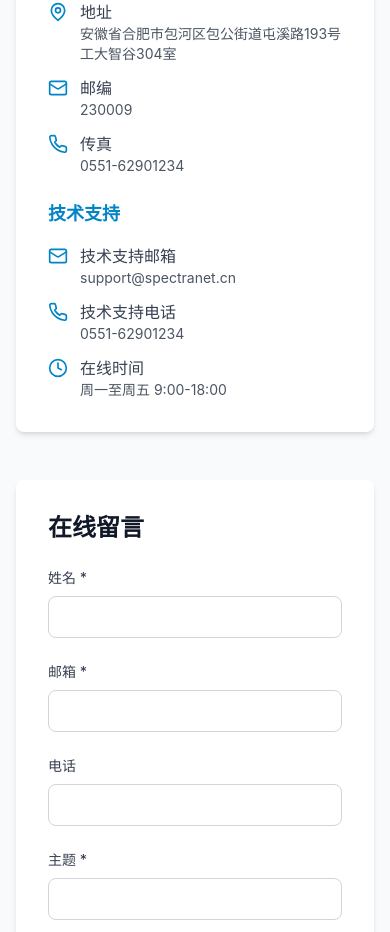
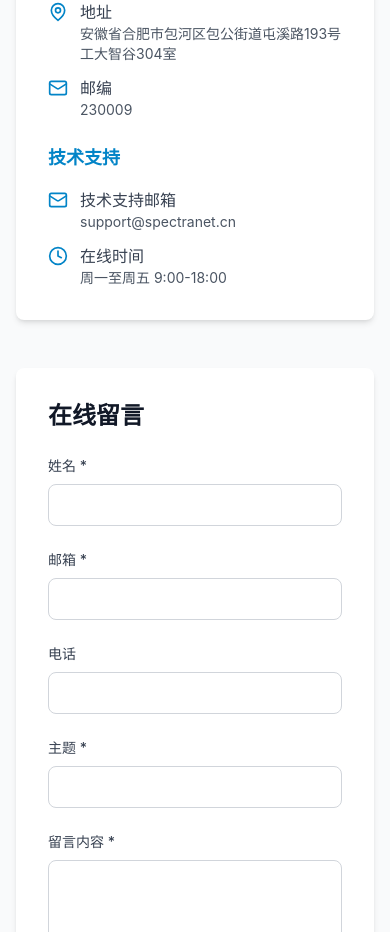
Before and after one commit to Charlie-9527/spectranet, a React (Vite) app in the folder frontend/: page /contact in a window 390 px wide. Shown: the part 1900-2832 px from the top of the page. Built offline with nearby package versions, Linux system fonts and the light colour scheme; no server answers.

Commit message:
Remove fax number and technical support phone from contact page

```diff
--- a/frontend/src/pages/Contact.tsx
+++ b/frontend/src/pages/Contact.tsx
@@ -113,13 +113,7 @@ export default function Contact() {
                     <p className="text-sm text-gray-600">230009</p>
                   </div>
                 </div>
-                <div className="flex items-start">
-                  <Phone className="h-5 w-5 text-primary-600 mr-3 mt-0.5 flex-shrink-0" />
-                  <div>
-                    <p className="font-medium">传真</p>
-                    <p className="text-sm text-gray-600">0551-62901234</p>
-                  </div>
-                </div>
+
               </div>
             </div>
 
@@ -133,13 +127,7 @@ export default function Contact() {
                     <p className="text-sm text-gray-600">support@spectranet.cn</p>
                   </div>
                 </div>
-                <div className="flex items-start">
-                  <Phone className="h-5 w-5 text-primary-600 mr-3 mt-0.5 flex-shrink-0" />
-                  <div>
-                    <p className="font-medium">技术支持电话</p>
-                    <p className="text-sm text-gray-600">0551-62901234</p>
-                  </div>
-                </div>
+
                 <div className="flex items-start">
                   <Clock className="h-5 w-5 text-primary-600 mr-3 mt-0.5 flex-shrink-0" />
                   <div>
```
